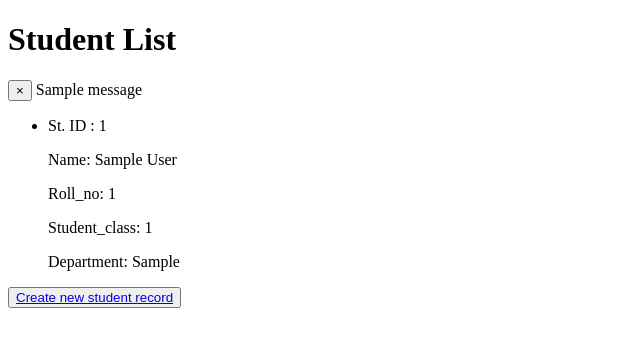
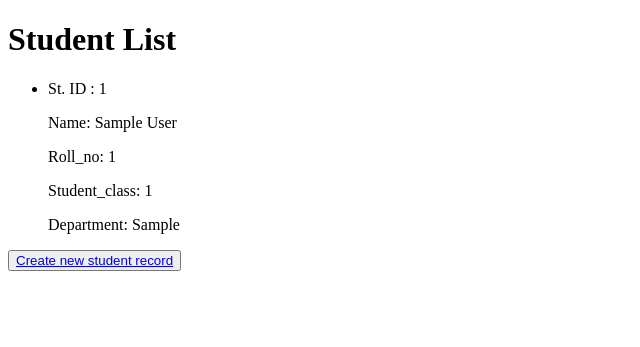
Before and after one commit to Sayan8981/django-ORM, a Django app: page /blog_posts/home in a window 1280 px wide. Shown: the top 347 px of the page, without its empty margins (0-640 px from the left). Run offline with Django 3.2, Linux system fonts and the light colour scheme; tables that the repository leaves empty hold one stand-in row (values such as "Sample post"); one stand-in notice (Sample message) is shown; some libraries are stand-ins or nearby versions.

Commit message:
Changes in template

```diff
--- a/myapp/blog_posts/templates/blog_posts/post_list.html
+++ b/myapp/blog_posts/templates/blog_posts/post_list.html
@@ -17,15 +17,6 @@
     <div class=“container”>
 
         <h1>Student List</h1>
-        {% if messages %} {% for message in messages %}
-        <div class="container-fluid p-0">
-            <div class="alert {{ message.tags }} alert-dismissible" role="alert">
-                <button type="button" class="close" data-dismiss="alert" aria-label="Close">
-              <span aria-hidden="true">×</span>
-            </button> {{ message }}
-            </div>
-        </div>
-        {% endfor %} {% endif %}
 
         <ul>
 
```
